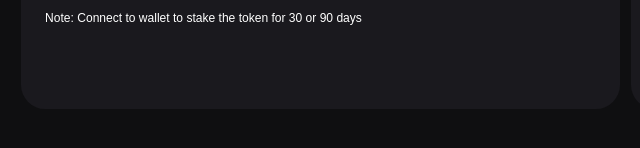
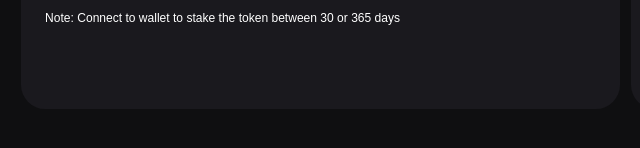
Before and after one commit to mfahadiqbalofcl/LX-DApp, a website with bundled scripts: page index.html in a window 1280 px wide. Shown: the part 446-594 px from the top of the page, 187-827 px from the left. Built offline with nearby package versions, Linux system fonts and the light colour scheme; files whose address does not match are found by name.

Commit message:
Update index.html

```diff
--- a/index.html
+++ b/index.html
@@ -100,7 +100,7 @@
                                     cryptocurrency known as staking rewards</p>
                                 <br>
                                 <p class="light-font-color-2">Note: Connect to
-                                    wallet to stake the token for 30 or 90 days</p>
+                                    wallet to stake the token between 30 or 365 days</p>
                             </div>
                         </div>
                     </div>
```
